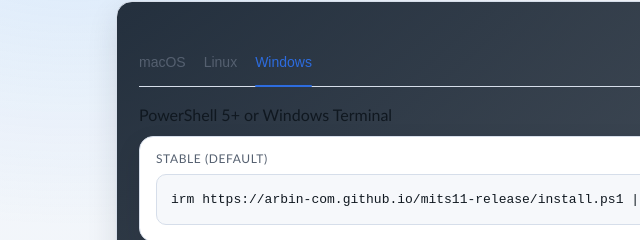
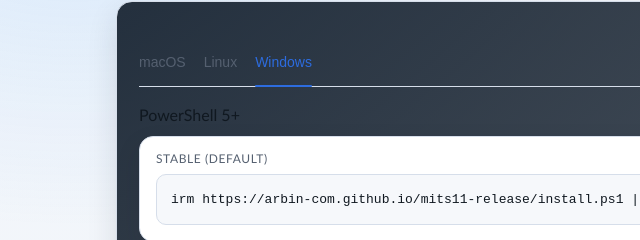
Before and after one commit to Arbin-com/mits11-release, a plain HTML site: page index.html in a window 1280 px wide. Both pictures are taken after a click on the tab "Windows". Shown: the part 150-390 px from the top of the page, 54-694 px from the left. Drawn offline with Linux system fonts and the light colour scheme.

Commit message:
Adjust Windows section label

```diff
--- a/index.html
+++ b/index.html
@@ -298,7 +298,7 @@
       </div>
 
       <div class="panel" role="tabpanel" data-panel="windows">
-        <div class="section-title">PowerShell 5+ or Windows Terminal</div>
+        <div class="section-title">PowerShell 5+</div>
 
         <div class="snippet">
           <div class="snippet-label">Stable (default)</div>
```
